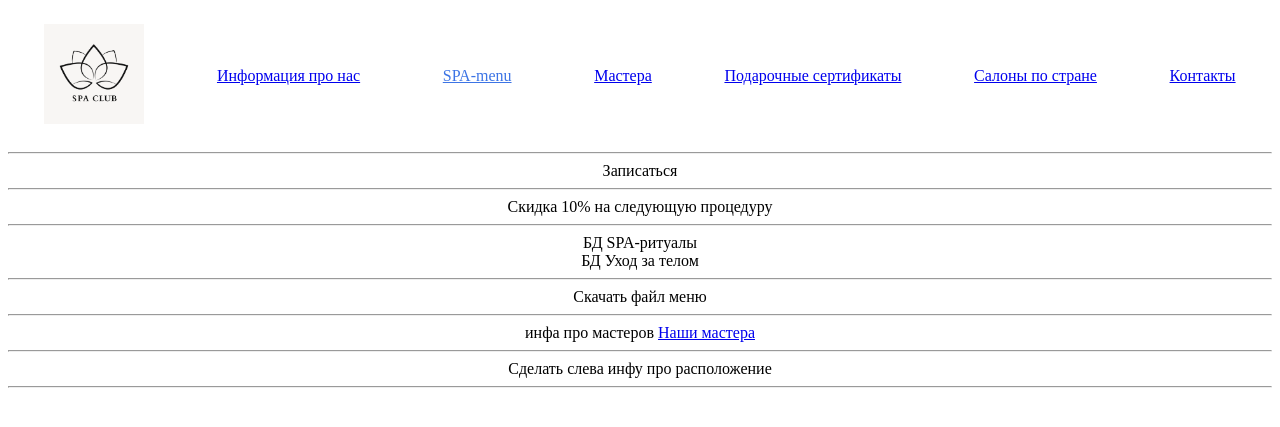
After one commit to Shpalaa/SPA_nigth, a Django app: page /home/Mountain_SPA/ in a window 1280 px wide. The commit adds this page. Shown: the top 427 px of the page. Run offline with Django 3.2, Linux system fonts and the light colour scheme.

Commit message:
make 3 tabs

```diff
--- a/spahome/spa/templates/layout/basic.html
+++ b/spahome/spa/templates/layout/basic.html
@@ -20,8 +20,8 @@
         <li><a>SPA-menu</a>
             <ul class="ssubmenuu">
                         <li><a href="{% url 'spa_menu' %}">SPA-menu</a></li>
-                        <li><a href="{% url 'spa_menu' %}">SPA-menu</a></li>
-                        <li><a href="{% url 'spa_menu' %}">SPA-menu</a></li>
+                        <li><a href="{% url 'Mountain_spa' %}">Mountain-SPA</a></li>
+                        <li><a href="{% url 'Sea_spa' %}">Sea_SPA</a></li>
             </ul>
         </li>
     </ul>
--- /dev/null
+++ b/spahome/spa/templates/spa_ss/Mountain_SPA.html
@@ -0,0 +1,39 @@
+{% extends 'layout/basic.html' %}
+{% load static %}
+
+{% block title %} Mountain-SPA {% endblock %}
+
+{% block content %}
+<hr>
+
+<center><a>Записаться</a>
+
+    <hr>
+
+    <a>Скидка 10% на следующую процедуру</a>
+
+    <hr>
+
+    <a>БД SPA-ритуалы</a>
+    <div><a>БД Уход за телом</a></div>
+
+    <hr>
+
+    <a>Скачать файл меню</a>
+
+
+    <hr>
+    <a>инфа про мастеров</a>
+
+
+    <a href="url {{ masters }}">Наши мастера</a>
+
+    <hr>
+    <div>Сделать слева инфу про расположение</div>
+
+    <script type="text/javascript" charset="utf-8" async
+            src="https://api-maps.yandex.ru/services/constructor/1.0/js/?um=constructor%3Aca2f16487748ee82e73de55b7e848d6b3a41562b38ec16e338a177057ffdf6dc&amp;width=744&amp;height=637&amp;lang=ru_RU&amp;scroll=true"></script>
+
+    <hr>
+</center>
+{% endblock %}
--- a/spahome/spa/templates/spa_ss/Sea_SPA.html
+++ b/spahome/spa/templates/spa_ss/Sea_SPA.html
@@ -24,7 +24,9 @@
 
     <a>вставить карту</a>
 
-<script type="text/javascript" charset="utf-8" async src="https://api-maps.yandex.ru/services/constructor/1.0/js/?um=constructor%3Aca2f16487748ee82e73de55b7e848d6b3a41562b38ec16e338a177057ffdf6dc&amp;width=744&amp;height=637&amp;lang=ru_RU&amp;scroll=true"></script>
+    <script type="text/javascript" charset="utf-8" async
+            src="https://api-maps.yandex.ru/services/constructor/1.0/js/?um=constructor%3Abb27f5f3213c69d0206b3a44717aec8f55e5bce7b2f59dcd2659952958d81220&amp;width=903&amp;height=635&amp;lang=ru_RU&amp;scroll=true"></script>
+
 
     <hr>
     <a>инфа про мастеров</a>
--- a/spahome/spa/urls.py
+++ b/spahome/spa/urls.py
@@ -12,6 +12,7 @@ urlpatterns = [
     path('salons/', salons, name='salons'),
     path('contacts/', contacts, name='contacts'),
     path('certificate/', certificate, name='certificate'),
+    path('Mountain_SPA/', Mountain_SPA, name='Mountain_spa'),
     path('Sea_SPA/', Sea_SPA, name='Sea_spa'),
 
     # path('maps/', maps, name='maps'),
--- a/spahome/spa/views.py
+++ b/spahome/spa/views.py
@@ -48,5 +48,9 @@ def certificate(request):
     return render(request, 'spa_ss/certificate.html')
 
 
+def Mountain_SPA(request):
+    return render(request, 'spa_ss/Mountain_spa.html')
+
+
 def Sea_SPA(request):
     return render(request, 'spa_ss/Sea_spa.html')
```
Lines whose indentation alone changed are shown as unchanged.
